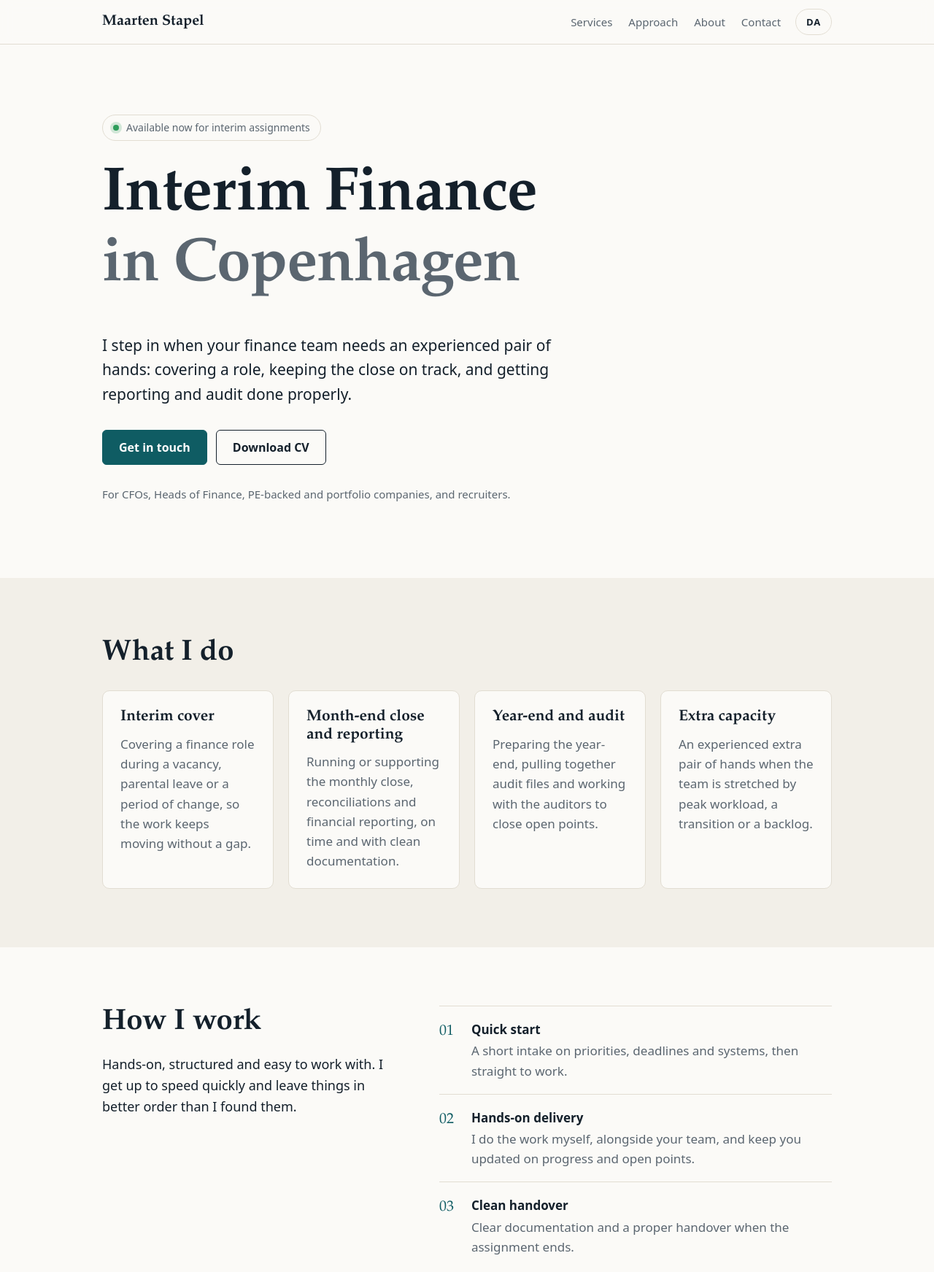
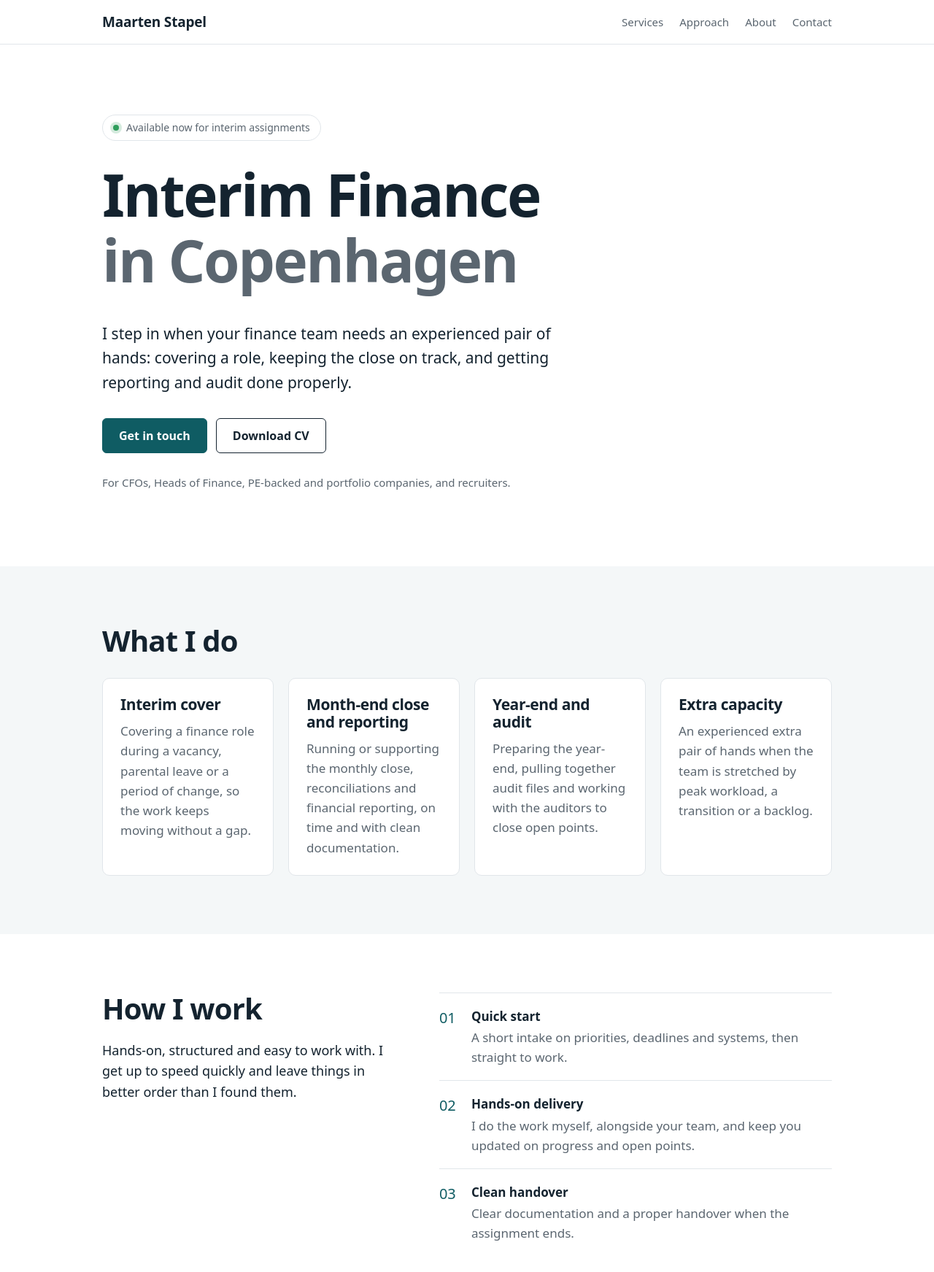
Before and after one commit to Martinero79/maartenstapel-site, a plain HTML site: page index.html in a window 1280 px wide. Shown: the top 1743 px of the page at 73% size. Drawn offline with Linux system fonts and the light colour scheme.

Commit message:
Apply visual identity (white, navy, teal, one sans font); launch English-only, hide DA toggle
Co-Authored-By: Claude Opus 5.5 <noreply@anthropic.com>
Claude-Session: https://claude.ai/code/session_01CJdMsPKMg4dtMZznsm3CiP

```diff
--- a/assets/i18n.js
+++ b/assets/i18n.js
@@ -77,6 +77,7 @@
     history.replaceState(null, "", u);
   }
 
+  if (btn.hidden) { document.getElementById("y").textContent = new Date().getFullYear(); return; }
   var q = new URLSearchParams(location.search).get("lang");
   var saved = null;
   try { saved = localStorage.getItem("lang"); } catch (e) {}
--- a/assets/style.css
+++ b/assets/style.css
@@ -1,7 +1,6 @@
 :root{
-  --bg:#fbfaf7; --bg2:#f2efe8; --ink:#14202b; --muted:#5b6670; --line:#e2ddd2;
+  --bg:#ffffff; --bg2:#f4f7f8; --ink:#14232f; --muted:#5b6670; --line:#e1e6ea;
   --accent:#0f5c63; --accent-ink:#fff; --dot:#2e9d5b;
-  --serif:"Iowan Old Style","Palatino Linotype",Palatino,Georgia,serif;
   --sans:system-ui,-apple-system,"Segoe UI",Roboto,Helvetica,Arial,sans-serif;
 }
 @media (prefers-color-scheme:dark){:root{
@@ -16,15 +15,15 @@ a{color:var(--accent)}
 .skip{position:absolute;left:-999px}.skip:focus{left:12px;top:12px;background:var(--bg);padding:8px;z-index:9}
 .site-header{position:sticky;top:0;z-index:5;background:color-mix(in srgb,var(--bg) 88%,transparent);backdrop-filter:blur(8px);border-bottom:1px solid var(--line)}
 .bar{display:flex;align-items:center;gap:20px;height:60px}
-.brand{font-family:var(--serif);font-size:20px;font-weight:600;color:var(--ink);text-decoration:none;margin-right:auto}
+.brand{font-family:var(--sans);font-size:19px;font-weight:700;letter-spacing:-.01em;color:var(--ink);text-decoration:none;margin-right:auto}
 .nav{display:flex;gap:22px}
 .nav a{color:var(--muted);text-decoration:none;font-size:15px}.nav a:hover{color:var(--ink)}
 .lang{font:600 13px var(--sans);letter-spacing:.06em;border:1px solid var(--line);background:transparent;color:var(--ink);border-radius:999px;padding:7px 14px;cursor:pointer;min-height:36px}
 .lang:hover{border-color:var(--accent)}
 section{padding:80px 0}
 .band{background:var(--bg2)}
-h1,h2,h3{font-family:var(--serif);font-weight:600;line-height:1.15;margin:0 0 .5em}
-h1{font-size:clamp(42px,8vw,84px);letter-spacing:-.01em}
+h1,h2,h3{font-family:var(--sans);font-weight:700;line-height:1.12;letter-spacing:-.02em;margin:0 0 .5em}
+h1{font-size:clamp(40px,7.5vw,80px);letter-spacing:-.03em}
 h2{font-size:clamp(28px,4vw,40px)}
 h3{font-size:21px}
 .muted{color:var(--muted)}
@@ -49,7 +48,7 @@ h3{font-size:21px}
 .two{display:grid;grid-template-columns:1fr 1.3fr;gap:48px}
 .steps{list-style:none;counter-reset:s;margin:0;padding:0}
 .steps li{counter-increment:s;display:grid;grid-template-columns:44px 1fr;row-gap:2px;padding:18px 0;border-top:1px solid var(--line)}
-.steps li::before{content:counter(s,decimal-leading-zero);grid-row:span 2;font-family:var(--serif);color:var(--accent);font-size:20px}
+.steps li::before{content:counter(s,decimal-leading-zero);grid-row:span 2;font-family:var(--sans);color:var(--accent);font-size:20px}
 .steps span{color:var(--muted)}
 .fact{border-top:2px solid var(--accent);padding-top:12px;display:flex;flex-direction:column}
 .fact .k{font-size:13px;text-transform:uppercase;letter-spacing:.08em;color:var(--muted)}
@@ -66,3 +65,4 @@ h3{font-size:21px}
   .two{grid-template-columns:1fr;gap:8px}
   .ctas .btn{flex:1 1 100%}
 }
+.lang[hidden]{display:none}
--- a/index.html
+++ b/index.html
@@ -4,18 +4,14 @@
 <meta charset="utf-8">
 <meta name="viewport" content="width=device-width, initial-scale=1">
 <title>Maarten Stapel | Interim Finance in Copenhagen, Denmark</title>
-<meta name="description" content="Maarten Stapel, interim finance professional in Copenhagen. Hands-on interim cover for month-end close, financial reporting and year-end audit. Available now. Interim økonomichef / controller, København.">
+<meta name="description" content="Maarten Stapel, interim finance professional in Copenhagen. Hands-on interim cover for month-end close, financial reporting and year-end audit. Available now.">
 <link rel="canonical" href="https://maartenstapel.dk/">
-<link rel="alternate" hreflang="en" href="https://maartenstapel.dk/">
-<link rel="alternate" hreflang="da" href="https://maartenstapel.dk/?lang=da">
-<link rel="alternate" hreflang="x-default" href="https://maartenstapel.dk/">
 <meta name="theme-color" content="#0f2b3d">
 <meta property="og:type" content="website">
 <meta property="og:url" content="https://maartenstapel.dk/">
 <meta property="og:title" content="Maarten Stapel | Interim Finance, Copenhagen">
 <meta property="og:description" content="Hands-on interim finance support in Copenhagen and across Denmark. Available now.">
 <meta property="og:locale" content="en_GB">
-<meta property="og:locale:alternate" content="da_DK">
 <link rel="icon" href="/favicon.svg" type="image/svg+xml">
 <link rel="stylesheet" href="/assets/style.css">
 <script type="application/ld+json">
@@ -60,7 +56,8 @@
       <a href="#about" data-i18n="nav.about">About</a>
       <a href="#contact" data-i18n="nav.contact">Contact</a>
     </nav>
-    <button class="lang" id="lang-toggle" type="button" aria-label="Skift til dansk">DA</button>
+    <!-- DA toggle hidden until Danish copy is reviewed: remove "hidden" and restore hreflang/sitemap alternates -->
+    <button class="lang" id="lang-toggle" hidden type="button" aria-label="Skift til dansk">DA</button>
   </div>
 </header>
 
--- a/sitemap.xml
+++ b/sitemap.xml
@@ -3,7 +3,5 @@
   <url>
     <loc>https://maartenstapel.dk/</loc>
     <lastmod>2026-11-26</lastmod>
-    <xhtml:link rel="alternate" hreflang="en" href="https://maartenstapel.dk/"/>
-    <xhtml:link rel="alternate" hreflang="da" href="https://maartenstapel.dk/?lang=da"/>
   </url>
 </urlset>
```
Also changed, not shown: favicon.svg.
